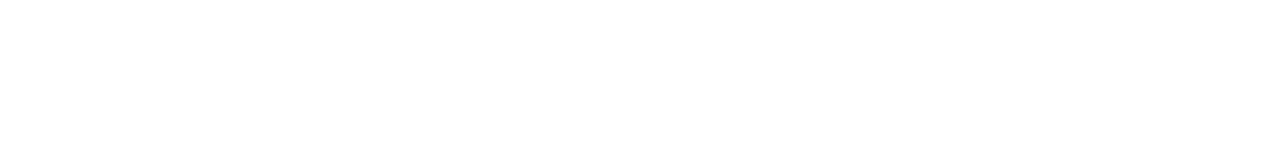
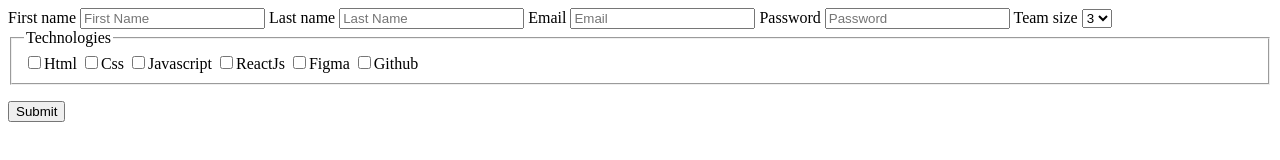
Before and after one commit to Irakligig/ScriptingProject, a plain HTML site: page index.html in a window 1280 px wide. Drawn offline with Linux system fonts and the light colour scheme.

Commit message:
form validation html done

```diff
--- a/index.html
+++ b/index.html
@@ -3,7 +3,52 @@
   <head>
     <meta charset="UTF-8" />
     <meta name="viewport" content="width=device-width, initial-scale=1.0" />
-    <title>Document</title>
+    <title>MidtermProject</title>
   </head>
-  <body></body>
+  <body>
+    <form id="groupform">
+      <label>
+        First name
+        <input type="text" name="firstname" placeholder="First Name" required />
+      </label>
+
+      <label>
+        Last name
+        <input type="text" name="lastname" placeholder="Last Name" required />
+      </label>
+
+      <label>
+        Email
+        <input type="text" name="firstname" placeholder="Email" required />
+      </label>
+
+      <label>
+        Password
+        <input type="text" name="firstname" placeholder="Password" required />
+      </label>
+
+      <label
+        >Team size
+        <select name="teamsize" id="team-size">
+          <option value="3">3</option>
+          <option value="4">4</option>
+          <option value="5">5</option>
+        </select>
+      </label>
+
+      <fieldset>
+        <legend>Technologies</legend>
+        <label><input type="checkbox" name="technologie" />Html</label>
+        <label><input type="checkbox" name="technologie" />Css</label>
+        <label><input type="checkbox" name="technologie" />Javascript</label>
+        <label><input type="checkbox" name="technologie" />ReactJs</label>
+        <label><input type="checkbox" name="technologie" />Figma</label>
+        <label><input type="checkbox" name="technologie" />Github</label>
+      </fieldset>
+
+      <p class="error" id="techError"></p>
+
+      <button type="submit">Submit</button>
+    </form>
+  </body>
 </html>
```
